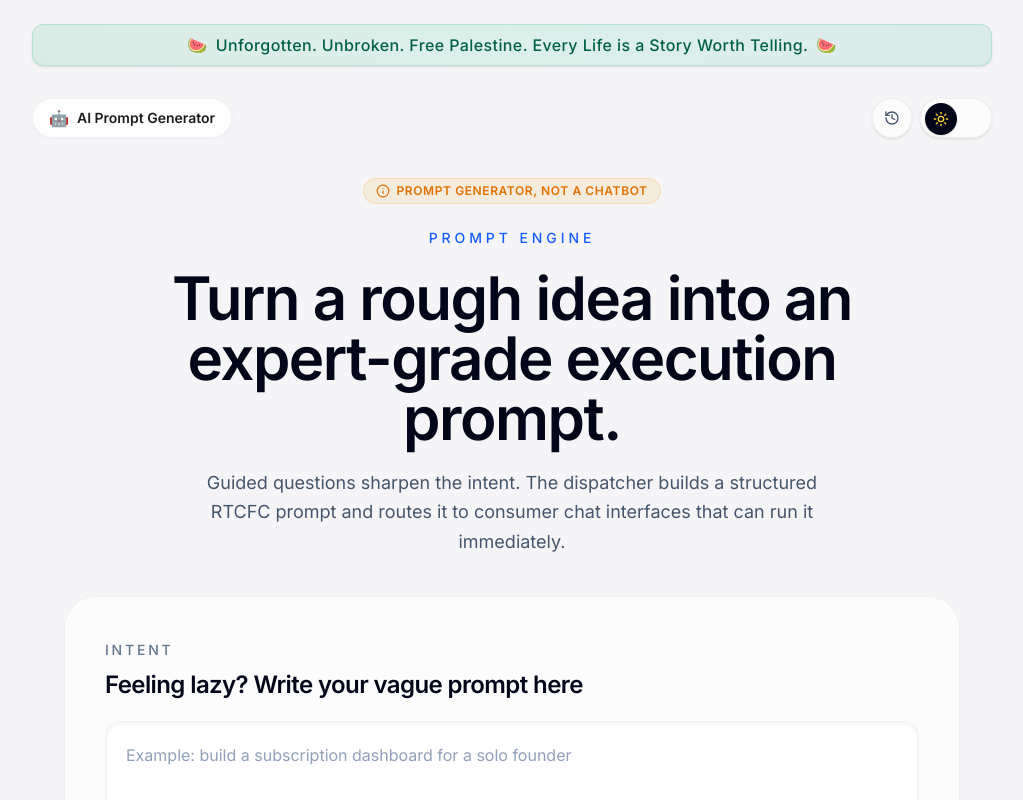
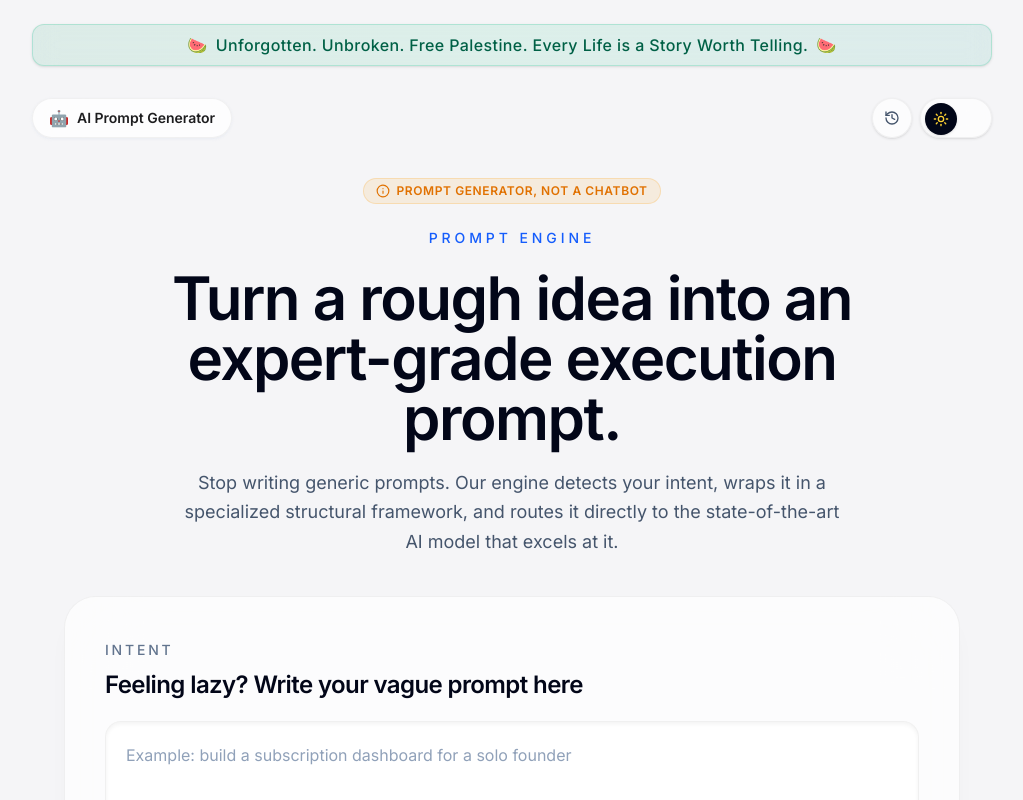
Before and after one commit to Nidan73/prompt-generator, a Next.js app: page / in a window 1280 px wide. Shown: the top 800 px of the page, without its empty margins (128-1151 px from the left). Built offline with nearby package versions, Linux system fonts and the light colour scheme.

Commit message:
ui: update hero copy to reflect new switchboard engine

```diff
--- a/app/page.tsx
+++ b/app/page.tsx
@@ -648,8 +648,7 @@ export default function Home() {
               Turn a rough idea into an expert-grade execution prompt.
             </h1>
             <p className="mx-auto mt-5 max-w-2xl text-base leading-relaxed text-slate-600 sm:text-lg dark:text-slate-400">
-              Guided questions sharpen the intent. The dispatcher builds a structured RTCFC
-              prompt and routes it to consumer chat interfaces that can run it immediately.
+              Stop writing generic prompts. Our engine detects your intent, wraps it in a specialized structural framework, and routes it directly to the state-of-the-art AI model that excels at it.
             </p>
           </motion.div>
 
```
